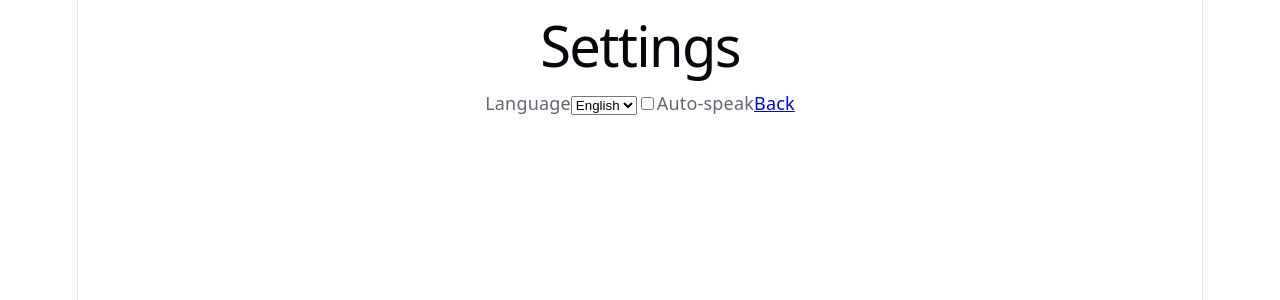
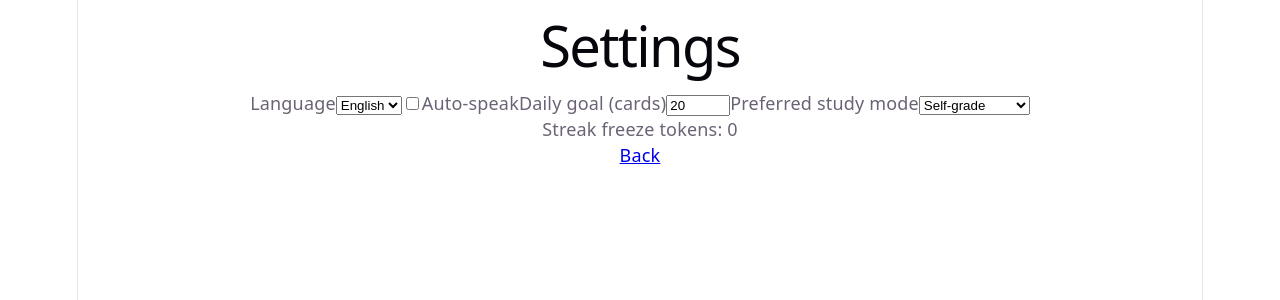
Before and after one commit to waldo1001/LexiQuest, a React (Vite) app in the folder frontend/: page /settings in a window 1280 px wide. Shown: the top 300 px of the page. Built offline with nearby package versions, Linux system fonts and the light colour scheme.

Commit message:
Phase 17 Slice 2 — Settings screen completion
daily_goal number input (onBlur → patchMe), preferred_mode select, freeze_tokens
display. 5 new tests, all 16 Settings tests pass.

Co-Authored-By: Claude Opus 4.7 (1M context) <noreply@anthropic.com>

```diff
--- a/frontend/src/i18n/strings.js
+++ b/frontend/src/i18n/strings.js
@@ -219,6 +219,9 @@ export const strings = {
     "compare.metric.cards": "Cards",
     "compare.metric.minutes": "Minutes",
     "compare.link": "Compare",
+    "settings.dailyGoal": "Daily goal (cards)",
+    "settings.preferredMode": "Preferred study mode",
+    "settings.freezeTokens": "Streak freeze tokens",
   },
   nl: {
     "picker.title": "Wie ben jij?",
@@ -431,6 +434,9 @@ export const strings = {
     "compare.metric.cards": "Kaarten",
     "compare.metric.minutes": "Minuten",
     "compare.link": "Vergelijken",
+    "settings.dailyGoal": "Dagdoel (kaarten)",
+    "settings.preferredMode": "Voorkeursstudiemodus",
+    "settings.freezeTokens": "Vriesstokens",
   },
 };
 
--- a/frontend/src/screens/Settings.jsx
+++ b/frontend/src/screens/Settings.jsx
@@ -15,12 +15,38 @@ export default function Settings({ patchMe = patchMeApi }) {
   const { lang, setLang, user, setUser } = useAppContext();
   const [error, setError] = useState(null);
   const autoSpeak = user?.settings?.auto_speak ?? false;
+  const dailyGoal = user?.settings?.daily_goal ?? 20;
+  const preferredMode = user?.settings?.preferred_mode ?? "self_grade";
+  const freezeTokens = user?.settings?.freeze_tokens ?? 0;
 
   async function onLangChange(e) {
     const next = /** @type {"en"|"nl"} */ (e.target.value);
     setError(null);
     try {
       await setLang(next);
+    } catch {
+      setError(t("errors.generic"));
+    }
+  }
+
+  async function onDailyGoalBlur(e) {
+    const next = parseInt(e.target.value, 10);
+    if (isNaN(next) || next < 1) return;
+    setError(null);
+    try {
+      await patchMe({ settings: { daily_goal: next } });
+      setUser((u) => u ? { ...u, settings: { ...u.settings, daily_goal: next } } : u);
+    } catch {
+      setError(t("errors.generic"));
+    }
+  }
+
+  async function onPreferredModeChange(e) {
+    const next = e.target.value;
+    setError(null);
+    try {
+      await patchMe({ settings: { preferred_mode: next } });
+      setUser((u) => u ? { ...u, settings: { ...u.settings, preferred_mode: next } } : u);
     } catch {
       setError(t("errors.generic"));
     }
@@ -42,7 +68,7 @@ export default function Settings({ patchMe = patchMeApi }) {
       <h1>{t("settings.title")}</h1>
 
       <label htmlFor="lang-select">{t("settings.language")}</label>
-      <select id="lang-select" value={lang} onChange={onLangChange}>
+      <select id="lang-select" data-testid="lang-select" value={lang} onChange={onLangChange}>
         {SUPPORTED_LANGS.map((l) => (
           <option key={l} value={l}>
             {t(`settings.language.${l}`)}
@@ -60,6 +86,34 @@ export default function Settings({ patchMe = patchMeApi }) {
         {t("settings.autoSpeak")}
       </label>
 
+      <label htmlFor="daily-goal-input">{t("settings.dailyGoal")}</label>
+      <input
+        id="daily-goal-input"
+        data-testid="daily-goal-input"
+        type="number"
+        min="1"
+        max="200"
+        defaultValue={dailyGoal}
+        onBlur={onDailyGoalBlur}
+      />
+
+      <label htmlFor="preferred-mode-select">{t("settings.preferredMode")}</label>
+      <select
+        id="preferred-mode-select"
+        data-testid="preferred-mode-select"
+        value={preferredMode}
+        onChange={onPreferredModeChange}
+      >
+        <option value="self_grade">{t("courses.mode.self_grade")}</option>
+        <option value="mcq">{t("courses.mode.mcq")}</option>
+        <option value="mixed">{t("courses.mode.mixed")}</option>
+      </select>
+
+      <div>
+        <span>{t("settings.freezeTokens")}: </span>
+        <span data-testid="freeze-tokens">{freezeTokens}</span>
+      </div>
+
       {error && <p role="alert">{error}</p>}
 
       <Link to="/home">{t("common.back")}</Link>
```
Also changed, not shown: 2 other files (tests, documents, lock files or other folders).
